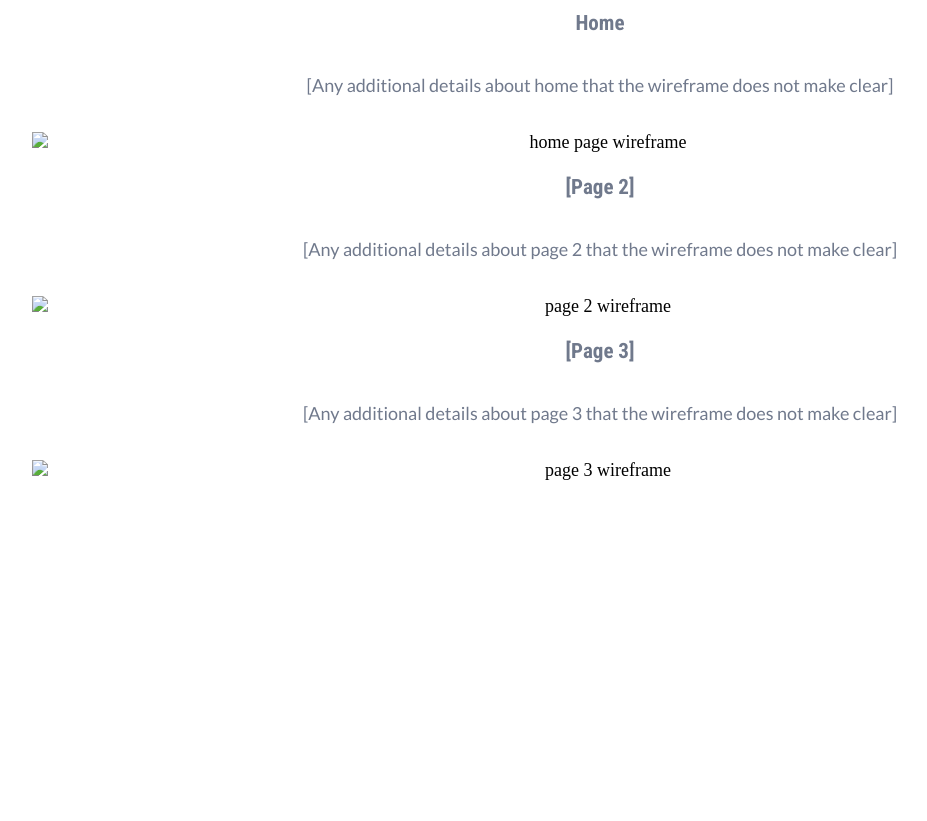
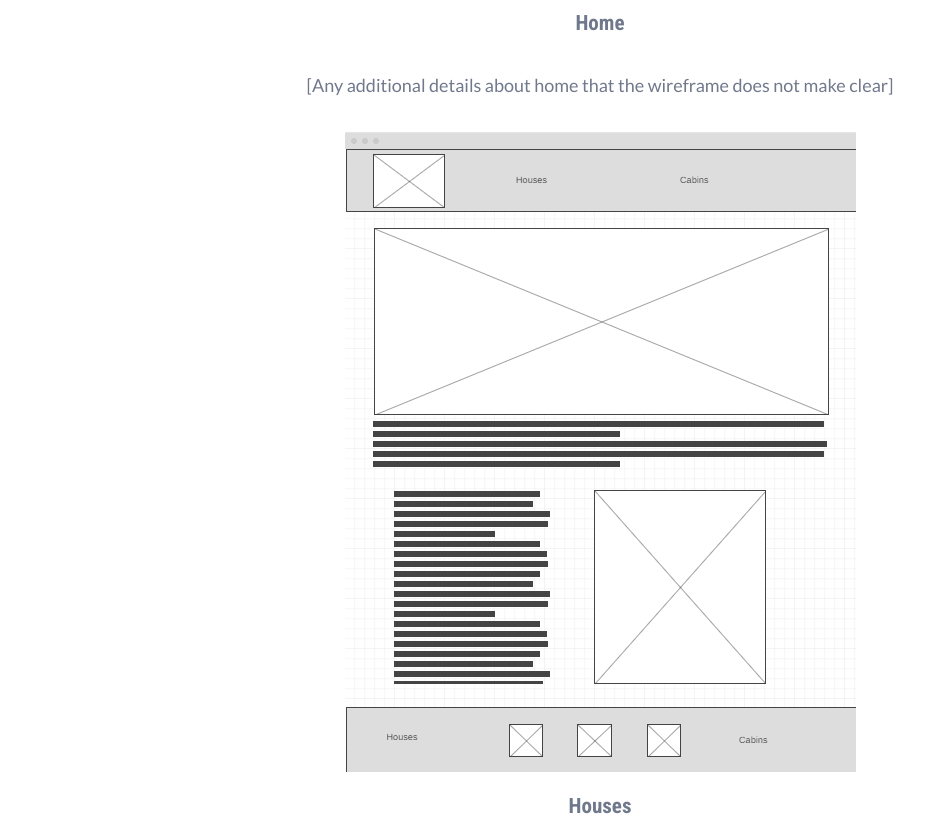
Before and after one commit to Noah-Walters/wdd130, a plain HTML site: page staygrand/site-plan.html in a window 1280 px wide. Shown: the part 6160-6981 px from the top of the page, without its empty margins (40-967 px from the left). Before the commit the page ends 6713 px from the top, so only its background shows below. Drawn offline with Linux system fonts and the light colour scheme.

Commit message:
wireframe

```diff
--- a/staygrand/site-plan.html
+++ b/staygrand/site-plan.html
@@ -160,19 +160,19 @@
       <p>
         [Any additional details about home that the wireframe does not make clear]
       </p>
-      <img src="#" alt="home page wireframe">
+      <img src="homewireframe.png" alt="home page wireframe">
 
-      <h3>[Page 2]</h3>
+      <h3>Houses</h3>
       <p>
         [Any additional details about page 2 that the wireframe does not make clear]
       </p>
-      <img src="#" alt="page 2 wireframe">
+      <img src="houseswireframe.png" alt="Houses wireframe">
 
-      <h3>[Page 3]</h3>
+      <h3>Cabins</h3>
       <p>
         [Any additional details about page 3 that the wireframe does not make clear]
       </p>
-      <img src="#" alt="page 3 wireframe">
+      <img src="cabinwireframe.png" alt="Cabins wireframe">
     </main>
   </body>
 
```
Also changed, not shown: staygrand/cabinwireframe.png (added), staygrand/homewireframe.png (added), staygrand/houseswireframe.png (added).
